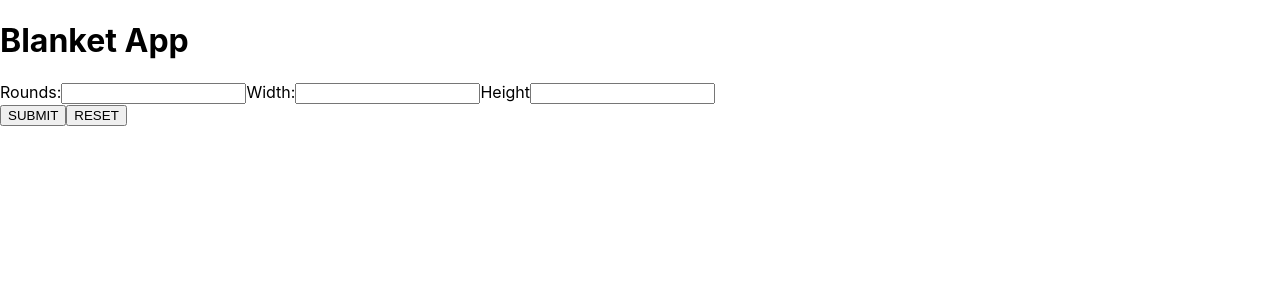
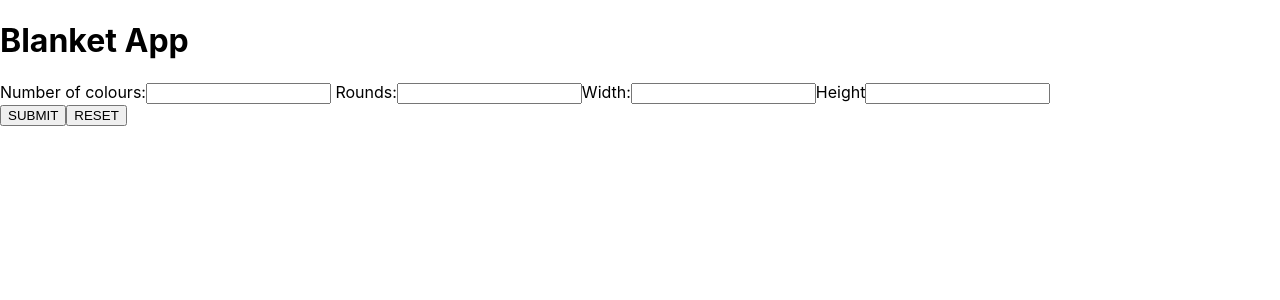
Before and after one commit to AmyCox/react-blanket-app, a React (Create React App) app: page / in a window 1280 px wide. Shown: the top 300 px of the page. Built offline with nearby package versions, Linux system fonts and the light colour scheme.

Commit message:
number of colours added

```diff
--- a/package.json
+++ b/package.json
@@ -7,6 +7,7 @@
     "@testing-library/react": "^11.2.7",
     "@testing-library/user-event": "^12.8.3",
     "react": "^17.0.2",
+    "react-color": "^2.19.3",
     "react-dom": "^17.0.2",
     "react-scripts": "4.0.3",
     "web-vitals": "^1.1.2"
--- a/src/ColourPicker.js
+++ b/src/ColourPicker.js
@@ -1,23 +1,37 @@
 import React from "react";
 import "./index.css";
+import { ChromePicker } from "react-color";
 
 // function generateColourPickerInputs(rounds) {
 //     return
 // }
 
-// function Square(props) {
-//   return (
-//     <button className="square" onClick={props.onClick}>
-//       {props.value}
-//     </button>
-//   );
-// }
+function Square(props) {
+  return (
+    <button className="square" onClick={props.onClick}>
+      {props.value}
+    </button>
+  );
+}
 export default function ColourPicker(props) {
-  const rounds = props.rounds;
+  const rounds = parseInt(props.rounds);
+  console.log("Rounds", rounds, typeof rounds);
+
+  //   const squares = [...Array(rounds)].map((e, i) => (
+  //     <Square key={i} value={e} />
+  //   ));
+  //   console.log("This is the squares", squares);
+
+  const squares = [...Array(rounds)].map((e, i) => (
+    <Square key={i} value={e} />
+  ));
+  console.log(squares);
   return (
     <>
       <h1>Colour Picker</h1>
       <h2>{rounds}</h2>
+      <ChromePicker />
+      {squares}
     </>
   );
 }
--- a/src/Form.js
+++ b/src/Form.js
@@ -7,7 +7,6 @@ const initialValues = {
   width: "",
   height: "",
 };
-
 
 export default function Form() {
   const [values, setValues] = useState(initialValues);
@@ -51,6 +50,14 @@ export default function Form() {
       <h1>Blanket App</h1>
       <form>
         <label>
+          Number of colours:
+          <input
+            value={values.numberOfColours}
+            onChange={handleInputChange}
+            name="numberOfColours"
+          />{" "}
+        </label>
+        <label>
           Rounds:
           <input
             value={values.rounds}
--- a/src/index.css
+++ b/src/index.css
@@ -20,7 +20,7 @@ code {
   font-weight: bold;
   line-height: 34px;
   height: 34px;
-  margin-right: -1px;
+  margin-right: 5px;
   margin-top: -1px;
   padding: 0;
   text-align: center;
```
Also changed, not shown: 1 other file (tests, documents, lock files or other folders).
